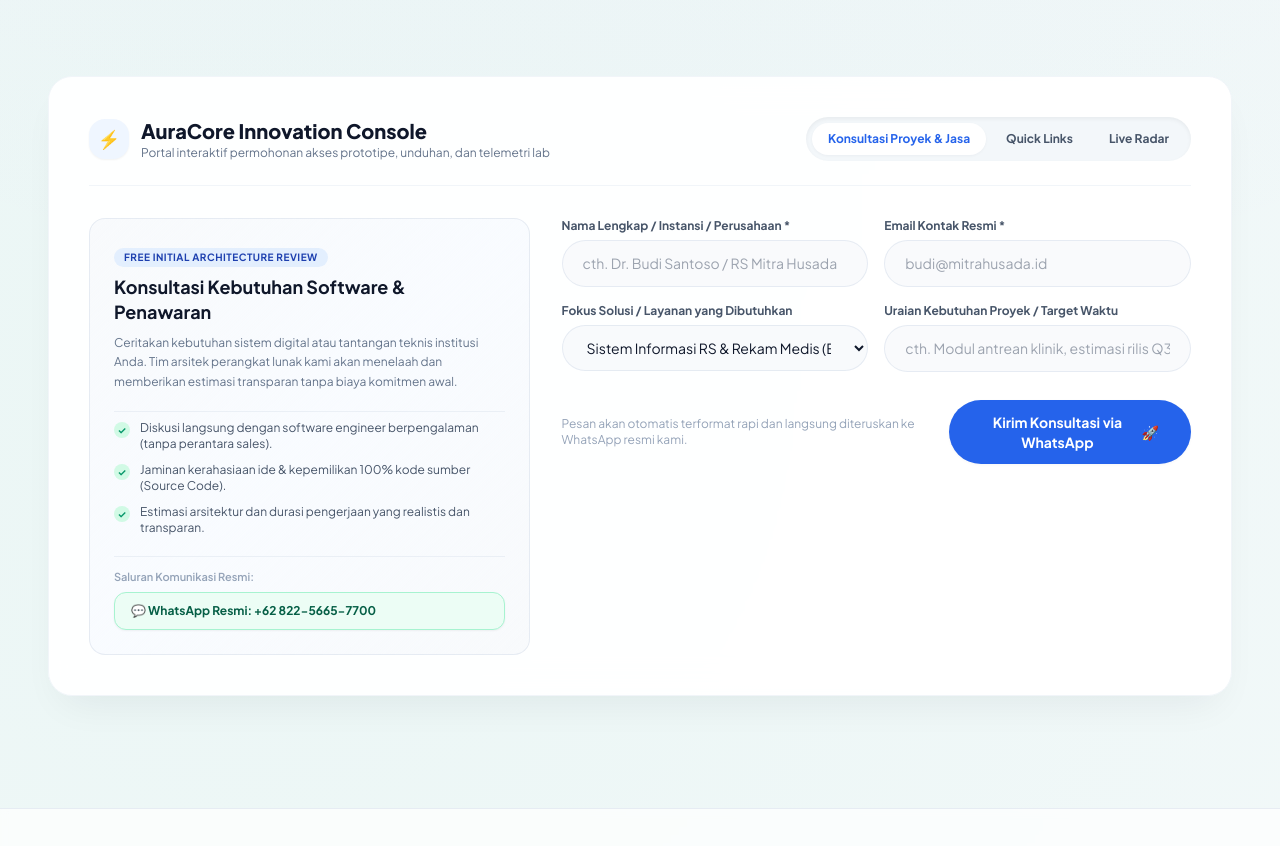
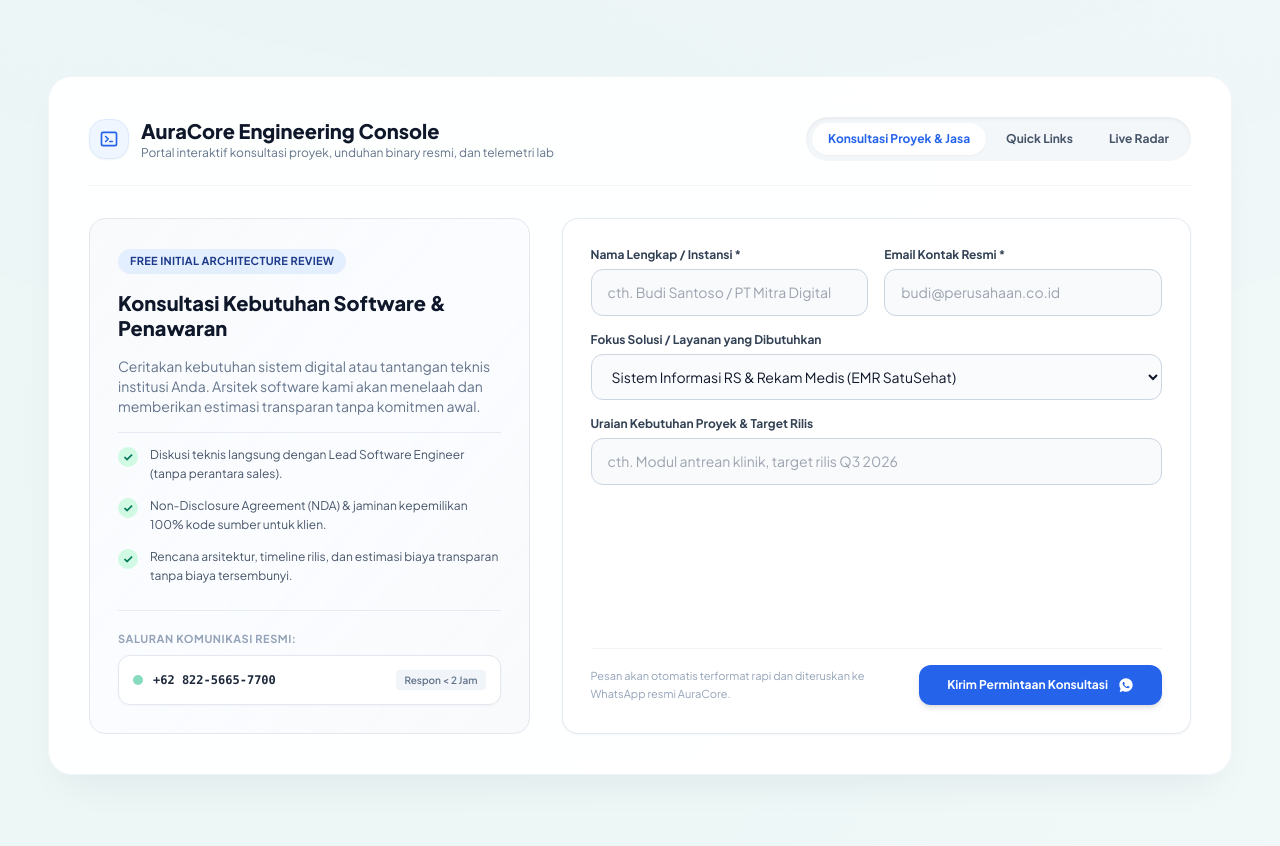
Before and after one commit to auracorelabs-id/auracore-hub, a website built with Vite: page index.html in a window 1280 px wide. Shown: the part 5370-6216 px from the top of the page. Built offline with nearby package versions, Linux system fonts and the light colour scheme.

Commit message:
refactor(console): polish engineering console to high-end enterprise standards

```diff
--- a/src/components/ActionConsole.js
+++ b/src/components/ActionConsole.js
@@ -14,15 +14,17 @@ export function renderActionConsole(productsList, labRoadmapData, activeTab = 'r
 
       <div class="organic-card p-6 sm:p-10 border border-slate-100 space-y-8">
 
-        <!-- Header & Segmented Pill Controls -->
+        <!-- Header & Segmented Controls -->
         <div class="flex flex-col sm:flex-row sm:items-center justify-between gap-4 pb-6 border-b border-slate-100">
           <div class="flex items-center gap-3">
-            <div class="w-10 h-10 rounded-2xl bg-blue-50 text-brand-blue flex items-center justify-center font-bold text-lg shadow-sm">
-              ⚡
+            <div class="w-10 h-10 rounded-2xl bg-blue-50 text-blue-600 flex items-center justify-center font-bold text-lg shadow-sm border border-blue-100">
+              <svg class="w-5 h-5 text-blue-600" fill="none" viewBox="0 0 24 24" stroke="currentColor" stroke-width="2">
+                <path stroke-linecap="round" stroke-linejoin="round" d="M8 9l3 3-3 3m5 0h3M5 20h14a2 2 0 002-2V6a2 2 0 00-2-2H5a2 2 0 00-2 2v12a2 2 0 002 2z" />
+              </svg>
             </div>
             <div>
-              <h3 class="text-xl font-extrabold text-content-main">AuraCore Innovation Console</h3>
-              <p class="text-xs text-slate-500">Portal interaktif permohonan akses prototipe, unduhan, dan telemetri lab</p>
+              <h3 class="text-xl font-extrabold text-content-main">AuraCore Engineering Console</h3>
+              <p class="text-xs text-slate-500">Portal interaktif konsultasi proyek, unduhan binary resmi, dan telemetri lab</p>
             </div>
           </div>
 
@@ -68,81 +70,84 @@ export function renderActionConsole(productsList, labRoadmapData, activeTab = 'r
 
         <!-- TAB CONTENT 1: Project Consultation & Service Inquiry Form (Widescreen 2-Column Split) -->
         <div id="tab-content-request" class="${activeTab === 'request' ? 'block' : 'hidden'}">
-          <div class="grid grid-cols-1 lg:grid-cols-12 gap-8 items-start">
+          <div class="grid grid-cols-1 lg:grid-cols-12 gap-8 items-stretch">
 
-            <!-- Left Column: Trust Signals & Direct WhatsApp Box (5 Cols) -->
-            <div class="lg:col-span-5 space-y-5 p-6 rounded-2xl bg-gradient-to-br from-slate-50 via-blue-50/40 to-slate-50 border border-slate-200/80">
-              <div>
-                <div class="inline-flex items-center gap-1.5 px-2.5 py-0.5 rounded-full bg-blue-100/70 text-blue-800 text-[10px] font-bold uppercase tracking-wider mb-2">
+            <!-- Left Column: Trust Signals & Technical Credentials (5 Cols) -->
+            <div class="lg:col-span-5 flex flex-col justify-between p-6 sm:p-7 rounded-2xl bg-gradient-to-br from-slate-50 via-blue-50/30 to-slate-50 border border-slate-200 h-full">
+              <div class="space-y-4">
+                <div class="inline-flex items-center gap-1.5 px-3 py-1 rounded-full bg-blue-100/70 text-blue-900 text-[11px] font-bold tracking-wide uppercase">
                   <span>Free Initial Architecture Review</span>
                 </div>
-                <h4 class="text-lg font-bold text-content-main leading-snug">Konsultasi Kebutuhan Software & Penawaran</h4>
-                <p class="text-xs text-slate-500 mt-2 leading-relaxed">
-                  Ceritakan kebutuhan sistem digital atau tantangan teknis institusi Anda. Tim arsitek perangkat lunak kami akan menelaah dan memberikan estimasi transparan tanpa biaya komitmen awal.
+                <h4 class="text-xl font-black text-content-main leading-tight">
+                  Konsultasi Kebutuhan Software & Penawaran
+                </h4>
+                <p class="text-xs sm:text-sm text-slate-500 leading-relaxed font-normal">
+                  Ceritakan kebutuhan sistem digital atau tantangan teknis institusi Anda. Arsitek software kami akan menelaah dan memberikan estimasi transparan tanpa komitmen awal.
                 </p>
+
+                <!-- Trust Points with Crisp Checkmarks -->
+                <div class="space-y-3 pt-3 border-t border-slate-200/80">
+                  <div class="flex items-start gap-3 text-xs text-slate-600">
+                    <span class="w-5 h-5 rounded-full bg-emerald-100 text-emerald-700 flex items-center justify-center font-bold text-xs flex-shrink-0 mt-0.5">✓</span>
+                    <span class="leading-relaxed">Diskusi teknis langsung dengan Lead Software Engineer (tanpa perantara sales).</span>
                   </div>
-
-              <!-- Trust Points -->
-              <div class="space-y-2.5 pt-2 border-t border-slate-200/60">
-                <div class="flex items-start gap-2.5 text-xs text-slate-600">
-                  <span class="w-4 h-4 rounded-full bg-emerald-100 text-emerald-600 flex items-center justify-center font-bold text-[10px] flex-shrink-0 mt-0.5">✓</span>
-                  <span>Diskusi langsung dengan software engineer berpengalaman (tanpa perantara sales).</span>
+                  <div class="flex items-start gap-3 text-xs text-slate-600">
+                    <span class="w-5 h-5 rounded-full bg-emerald-100 text-emerald-700 flex items-center justify-center font-bold text-xs flex-shrink-0 mt-0.5">✓</span>
+                    <span class="leading-relaxed">Non-Disclosure Agreement (NDA) & jaminan kepemilikan 100% kode sumber untuk klien.</span>
                   </div>
-                <div class="flex items-start gap-2.5 text-xs text-slate-600">
-                  <span class="w-4 h-4 rounded-full bg-emerald-100 text-emerald-600 flex items-center justify-center font-bold text-[10px] flex-shrink-0 mt-0.5">✓</span>
-                  <span>Jaminan kerahasiaan ide & kepemilikan 100% kode sumber (Source Code).</span>
+                  <div class="flex items-start gap-3 text-xs text-slate-600">
+                    <span class="w-5 h-5 rounded-full bg-emerald-100 text-emerald-700 flex items-center justify-center font-bold text-xs flex-shrink-0 mt-0.5">✓</span>
+                    <span class="leading-relaxed">Rencana arsitektur, timeline rilis, dan estimasi biaya transparan tanpa biaya tersembunyi.</span>
                   </div>
-                <div class="flex items-start gap-2.5 text-xs text-slate-600">
-                  <span class="w-4 h-4 rounded-full bg-emerald-100 text-emerald-600 flex items-center justify-center font-bold text-[10px] flex-shrink-0 mt-0.5">✓</span>
-                  <span>Estimasi arsitektur dan durasi pengerjaan yang realistis dan transparan.</span>
                 </div>
               </div>
 
-              <!-- Official WhatsApp Box -->
-              <div class="pt-3 border-t border-slate-200/60">
-                <span class="text-[11px] font-semibold text-slate-400 block mb-1.5">Saluran Komunikasi Resmi:</span>
-                <a
-                  href="https://wa.me/6282256657700"
-                  target="_blank"
-                  rel="noopener noreferrer"
-                  class="inline-flex items-center gap-2 px-4 py-2.5 rounded-xl bg-emerald-50 text-emerald-800 border border-emerald-200 text-xs font-bold hover:bg-emerald-100 transition-colors shadow-sm w-full justify-center sm:justify-start"
-                >
-                  <span>💬 WhatsApp Resmi: +62 822-5665-7700</span>
-                </a>
+              <!-- Official Communication Channel Metadata -->
+              <div class="pt-5 mt-6 border-t border-slate-200/80">
+                <span class="text-[11px] font-bold text-slate-400 uppercase tracking-wider block mb-2">Saluran Komunikasi Resmi:</span>
+                <div class="p-3.5 rounded-xl bg-white border border-slate-200 flex items-center justify-between gap-3 text-xs shadow-soft-sm">
+                  <div class="flex items-center gap-2.5 truncate">
+                    <span class="w-2.5 h-2.5 rounded-full bg-emerald-500 flex-shrink-0 animate-pulse"></span>
+                    <span class="font-mono font-bold text-slate-800 text-[12px] truncate">+62 822-5665-7700</span>
+                  </div>
+                  <span class="text-[10px] text-slate-500 font-semibold px-2 py-0.5 rounded bg-slate-100 flex-shrink-0">
+                    Respon &lt; 2 Jam
+                  </span>
+                </div>
               </div>
             </div>
 
             <!-- Right Column: Interactive Consultation Form (7 Cols) -->
-            <div class="lg:col-span-7">
-              <form id="prototype-request-form" class="space-y-4">
+            <div class="lg:col-span-7 p-6 sm:p-7 rounded-2xl bg-white border border-slate-200/90 shadow-soft-sm flex flex-col justify-between h-full">
+              <form id="prototype-request-form" class="space-y-4 flex flex-col justify-between h-full">
+                <div class="space-y-4">
                   <div class="grid grid-cols-1 sm:grid-cols-2 gap-4">
                     <div>
-                    <label for="req-name" class="block text-xs font-bold text-slate-600 mb-1.5">Nama Lengkap / Instansi / Perusahaan *</label>
+                      <label for="req-name" class="block text-xs font-bold text-slate-700 mb-1.5">Nama Lengkap / Instansi *</label>
                       <input
                         type="text"
                         id="req-name"
                         required
-                      placeholder="cth. Dr. Budi Santoso / RS Mitra Husada"
-                      class="pill-input"
+                        placeholder="cth. Budi Santoso / PT Mitra Digital"
+                        class="enterprise-input"
                       />
                     </div>
 
                     <div>
-                    <label for="req-email" class="block text-xs font-bold text-slate-600 mb-1.5">Email Kontak Resmi *</label>
+                      <label for="req-email" class="block text-xs font-bold text-slate-700 mb-1.5">Email Kontak Resmi *</label>
                       <input
                         type="email"
                         id="req-email"
                         required
-                      placeholder="budi@mitrahusada.id"
-                      class="pill-input"
+                        placeholder="budi@perusahaan.co.id"
+                        class="enterprise-input"
                       />
                     </div>
                   </div>
 
-                <div class="grid grid-cols-1 sm:grid-cols-2 gap-4">
                   <div>
-                    <label for="req-product" class="block text-xs font-bold text-slate-600 mb-1.5">Fokus Solusi / Layanan yang Dibutuhkan</label>
-                    <select id="req-product" class="pill-input bg-slate-50 cursor-pointer">
+                    <label for="req-product" class="block text-xs font-bold text-slate-700 mb-1.5">Fokus Solusi / Layanan yang Dibutuhkan</label>
+                    <select id="req-product" class="enterprise-input cursor-pointer bg-slate-50/70">
                       <option value="Sistem Informasi RS & Rekam Medis (EMR SatuSehat)">Sistem Informasi RS & Rekam Medis (EMR SatuSehat)</option>
                       <option value="IT Support & Security Center (Suite Perbaikan Sistem)">IT Support & Security Center (Suite Perbaikan Sistem)</option>
                       <option value="Integrasi Generative AI & Transkripsi Suara (Speech-to-Text)">Integrasi Generative AI & Transkripsi Suara (Speech-to-Text)</option>
@@ -155,26 +160,26 @@ export function renderActionConsole(productsList, labRoadmapData, activeTab = 'r
                   </div>
 
                   <div>
-                    <label for="req-notes" class="block text-xs font-bold text-slate-600 mb-1.5">Uraian Kebutuhan Proyek / Target Waktu</label>
+                    <label for="req-notes" class="block text-xs font-bold text-slate-700 mb-1.5">Uraian Kebutuhan Proyek & Target Rilis</label>
                     <input
                       type="text"
                       id="req-notes"
-                      placeholder="cth. Modul antrean klinik, estimasi rilis Q3 2026"
-                      class="pill-input"
+                      placeholder="cth. Modul antrean klinik, target rilis Q3 2026"
+                      class="enterprise-input"
                     />
                   </div>
                 </div>
 
-                <div class="flex flex-col sm:flex-row items-center justify-between gap-4 pt-3">
-                  <span class="text-xs text-slate-400">
-                    Pesan akan otomatis terformat rapi dan langsung diteruskan ke WhatsApp resmi kami.
+                <div class="pt-4 border-t border-slate-100 flex flex-col sm:flex-row items-center justify-between gap-4 mt-6">
+                  <span class="text-[11px] text-slate-400 leading-relaxed">
+                    Pesan akan otomatis terformat rapi dan diteruskan ke WhatsApp resmi AuraCore.
                   </span>
                   <button
                     type="submit"
-                    class="pill-btn-primary px-8 py-3 text-sm font-bold w-full sm:w-auto flex items-center justify-center gap-2 shadow-soft-sm"
+                    class="w-full sm:w-auto px-7 py-3 rounded-xl bg-blue-600 hover:bg-blue-700 text-white font-bold text-xs shadow-md hover:shadow-lg transition-all flex items-center justify-center gap-2.5 flex-shrink-0"
                   >
-                    <span>Kirim Konsultasi via WhatsApp</span>
-                    <span>🚀</span>
+                    <span>Kirim Permintaan Konsultasi</span>
+                    <svg class="w-4 h-4 fill-current" viewBox="0 0 24 24"><path d="M12 2C6.48 2 2 6.48 2 12c0 2.17.7 4.19 1.9 5.86L2.6 21.4a.8.8 0 001 1l3.54-1.3A9.94 9.94 0 0012 22c5.52 0 10-4.48 10-10S17.52 2 12 2zm4.6 13.6c-.2.56-1.16 1.08-1.6 1.12-.42.04-.96.06-1.54-.13-.36-.12-.82-.27-1.42-.53-2.5-1.08-4.14-3.6-4.26-3.77-.13-.17-1-1.33-1-2.54 0-1.2.63-1.8.85-2.04.23-.25.5-.31.67-.31.17 0 .34 0 .48.01.16.01.37-.06.58.44.22.52.74 1.8.8 1.93.07.13.11.29.02.46-.09.18-.13.29-.26.44-.13.15-.27.34-.39.46-.13.13-.26.27-.11.53.15.26.67 1.1 1.44 1.78.99.88 1.83 1.16 2.09 1.29.26.13.41.11.56-.06.16-.18.67-.78.85-1.05.18-.27.37-.22.62-.13.26.09 1.63.77 1.91.91.28.14.47.21.54.33.07.12.07.7-.13 1.26z"/></svg>
                   </button>
                 </div>
               </form>
--- a/src/style.css
+++ b/src/style.css
@@ -57,6 +57,25 @@
     font-size: 0.75rem;
     font-weight: 600;
     letter-spacing: 0.025em;
+  }
+
+  /* Enterprise input controls - sleek rounded-xl with subtle focus ring */
+  .enterprise-input {
+    width: 100%;
+    padding: 0.75rem 1rem;
+    border-radius: 0.75rem;
+    background-color: #f8fafc;
+    border: 1px solid #cbd5e1;
+    font-size: 0.875rem;
+    color: #0f172a;
+    transition: all 0.2s ease-in-out;
+  }
+
+  .enterprise-input:focus {
+    background-color: #ffffff;
+    outline: none;
+    border-color: #2563eb;
+    box-shadow: 0 0 0 3px rgba(37, 99, 235, 0.12);
   }
 
   /* Pill shaped controls ala GDMS */
```
Lines whose indentation alone changed are shown as unchanged.
